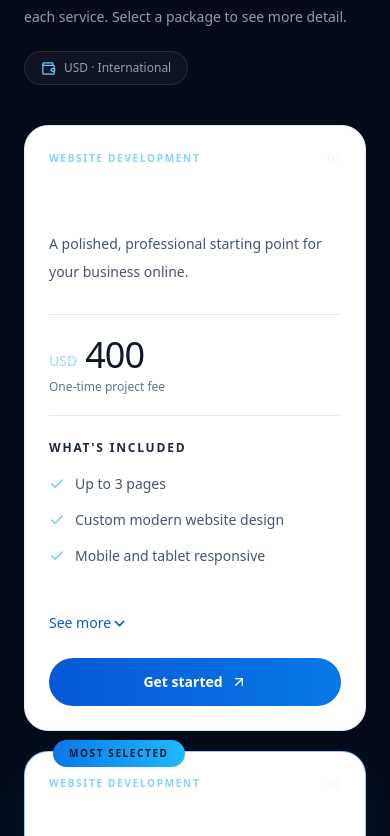
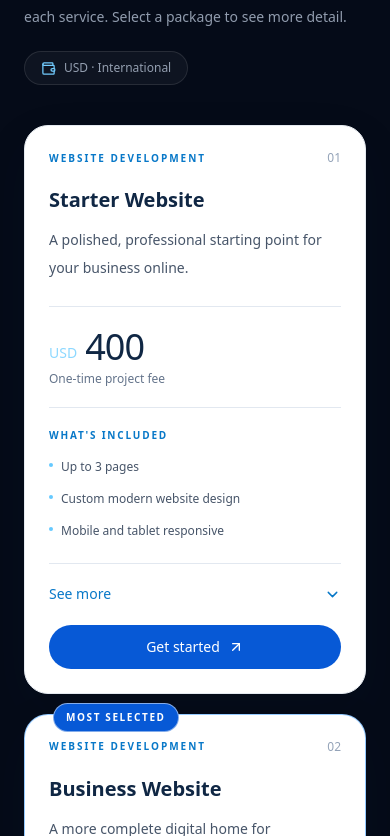
Before and after one commit to sherpaten/Creto-Studio, a Next.js app in the folder creto-studio/: page /packages in a window 390 px wide. Shown: the part 1808-2644 px from the top of the page. Built offline with nearby package versions, Linux system fonts and the light colour scheme.

Commit message:
Match package card typography to project cards

```diff
--- a/creto-studio/components/PackagesExperience.jsx
+++ b/creto-studio/components/PackagesExperience.jsx
@@ -41,7 +41,7 @@ const faqs = [
 ];
 
 function Price({ market, value }) {
-  return <div className="flex items-end gap-2"><span className="pb-1 text-sm font-semibold text-[#8DD8FF]">{market.currency}</span><span className="text-4xl font-semibold tracking-tight text-slate-900 sm:text-5xl">{value}</span></div>;
+  return <div className="flex items-end gap-2"><span className="pb-1 text-sm font-semibold text-[#8DD8FF]">{market.currency}</span><span className="text-4xl font-semibold tracking-tight text-[#102744] sm:text-5xl">{value}</span></div>;
 }
 
 export default function PackagesExperience() {
@@ -102,16 +102,17 @@ export default function PackagesExperience() {
             <span className="inline-flex w-fit items-center gap-2 rounded-full border border-white/10 bg-white/[.04] px-4 py-2 text-xs text-blue-100/65"><Wallet size={15} className="text-[#72CCFF]"/> {market.currency} · {market.label}</span>
           </div>
           <div className="mt-10 columns-1 gap-5 sm:columns-2 xl:columns-3">
-            {market.packages.map((item,index)=><article key={item.id} className={`relative mb-5 inline-block w-full break-inside-avoid rounded-3xl border p-6 align-top transition duration-200 sm:p-7 ${item.popular?"border-[#3AAEFF]/60 bg-white shadow-[0_18px_55px_rgba(0,90,190,.10)] shadow-[0_18px_55px_rgba(0,90,190,.14)]":"border-slate-200 bg-white hover:border-slate-300"}`}>
-              {item.popular&&<span className="absolute -top-3 left-7 rounded-full bg-gradient-to-r from-[#0878E8] to-[#20B9FF] px-4 py-1.5 text-[10px] font-bold uppercase tracking-[.16em] text-slate-900">Most selected</span>}
-              <div className="flex items-center justify-between gap-3"><span className="text-[10px] font-bold uppercase tracking-[.17em] text-[#83D2FF]">{item.category}</span><span className="text-xs text-blue-100/40">0{index+1}</span></div>
-              <h3 className="mt-5 text-2xl font-semibold text-white">{item.name}</h3><p className="mt-3 min-h-[3.5rem] text-sm leading-7 text-slate-600">{item.intro}</p>
-              <div className="mt-7 border-y border-slate-200 py-5"><Price market={market} value={item.price}/><p className="mt-1 text-xs text-slate-500">{item.unit==="one-time"?"One-time project fee":item.unit==="per month"?"Monthly service fee":item.unit==="package total"?"Fixed package total":"Service fee"}</p></div>
-              <p className="mt-6 text-xs font-bold uppercase tracking-[.15em] text-slate-800">What's included</p>
-              <ul className="mt-4 space-y-3">{item.features.slice(0,3).map(feature=><li key={feature} className="flex items-start gap-2.5 text-sm leading-6 text-slate-600"><Check size={16} className="mt-1 shrink-0 text-[#68C8FF]"/>{feature}</li>)}</ul>
-              <button type="button" onClick={()=>setExpanded(expanded===item.id?"":item.id)} className="mt-6 inline-flex items-center justify-between border-t border-white/10 pt-5 text-sm font-semibold text-[#0759D6] hover:text-white"><span>{expanded===item.id?"See less":"See more"}</span><ChevronDown size={17} className={`transition-transform ${expanded===item.id?"rotate-180":""}`}/></button>
-              {expanded===item.id&&<div className="mt-4 rounded-2xl border border-white/10 bg-slate-50 p-4"><ul className="space-y-2.5">{item.features.slice(3).map(feature=><li key={feature} className="flex items-start gap-2 text-xs leading-5 text-slate-600"><Check size={14} className="mt-0.5 shrink-0 text-[#68C8FF]"/>{feature}</li>)}</ul>{item.note&&<p className="mt-4 border-t border-white/10 pt-4 text-xs leading-6 text-slate-500">{item.note}</p>}<p className="mt-4 text-xs leading-6 text-blue-100/65"><strong className="text-white">Ideal for: </strong>{item.best}</p></div>}
-              <Link href={`/contact?package=${encodeURIComponent(item.name)}&market=${marketKey}&currency=${market.currency}&price=${item.price}`} className="mt-6 inline-flex w-full items-center justify-center gap-2 rounded-full bg-gradient-to-r from-[#0759D6] to-[#0878E8] px-5 py-3.5 text-sm font-bold text-white transition hover:-translate-y-0.5 hover:shadow-lg hover:shadow-blue-950/40">Get started <ArrowUpRight size={16}/></Link>
+            {market.packages.map((item,index)=><article key={item.id} className={`relative mb-5 inline-block w-full break-inside-avoid rounded-3xl border bg-white p-6 shadow-[0_18px_50px_rgba(15,35,60,.09)] transition hover:-translate-y-1 hover:border-[#168BFF]/45 sm:p-7 ${item.popular?"border-[#168BFF]/45":"border-[#E5EAF0]"}`}>
+              {item.popular&&<span className="absolute -top-3 left-7 rounded-full border border-white/50 bg-[#0759D6] px-3 py-1.5 text-[10px] font-bold uppercase tracking-[.16em] text-white">Most selected</span>}
+              <div className="flex items-center justify-between gap-3"><span className="text-[10px] font-bold uppercase tracking-[.2em] text-[#0878C8]">{item.category}</span><span className="text-xs text-slate-400">0{index+1}</span></div>
+              <h3 className="mt-5 text-xl font-bold text-[#102744]">{item.name}</h3>
+              <p className="mt-3 text-sm leading-7 text-slate-600">{item.intro}</p>
+              <div className="mt-6 border-y border-slate-200 py-5"><Price market={market} value={item.price}/><p className="mt-1 text-xs text-slate-500">{item.unit==="one-time"?"One-time project fee":item.unit==="per month"?"Monthly service fee":item.unit==="package total"?"Fixed package total":"Service fee"}</p></div>
+              <p className="mt-5 text-[10px] font-bold uppercase tracking-[.18em] text-[#0878C8]">What's included</p>
+              <ul className="mt-3 space-y-2">{item.features.slice(0,3).map(feature=><li key={feature} className="flex items-start gap-2 text-xs leading-6 text-slate-600"><span className="mt-2 h-1 w-1 shrink-0 rounded-full bg-[#65C9FF]"/>{feature}</li>)}</ul>
+              <button type="button" onClick={()=>setExpanded(expanded===item.id?"":item.id)} className="mt-5 inline-flex w-full items-center justify-between border-t border-slate-200 pt-5 text-sm font-semibold text-[#0878C8] hover:text-[#0759D6]"><span>{expanded===item.id?"See less":"See more"}</span><ChevronDown size={17} className={`transition-transform ${expanded===item.id?"rotate-180":""}`}/></button>
+              {expanded===item.id&&<div className="mt-4 rounded-2xl border border-slate-200 bg-[#F8FAFC] p-4"><ul className="space-y-2">{item.features.slice(3).map(feature=><li key={feature} className="flex items-start gap-2 text-xs leading-6 text-slate-600"><span className="mt-2 h-1 w-1 shrink-0 rounded-full bg-[#65C9FF]"/>{feature}</li>)}</ul>{item.note&&<p className="mt-4 border-t border-slate-200 pt-4 text-xs leading-6 text-slate-500">{item.note}</p>}<p className="mt-4 border-t border-slate-200 pt-4 text-sm leading-7 text-slate-600"><strong className="font-semibold text-[#102744]">Ideal for: </strong>{item.best}</p></div>}
+              <Link href={`/contact?package=${encodeURIComponent(item.name)}&market=${marketKey}&currency=${market.currency}&price=${item.price}`} className="mt-5 inline-flex w-full items-center justify-center gap-2 rounded-full bg-[#0759D6] px-5 py-3 text-sm font-semibold text-white transition hover:bg-[#0878E8]">Get started <ArrowUpRight size={16}/></Link>
             </article>)}
           </div>
           <p className="mt-7 text-center text-xs leading-6 text-blue-100/40">Prices are shown in {market.currency}. Final scope and quotation are confirmed after reviewing your business location and project requirements.</p>
```
